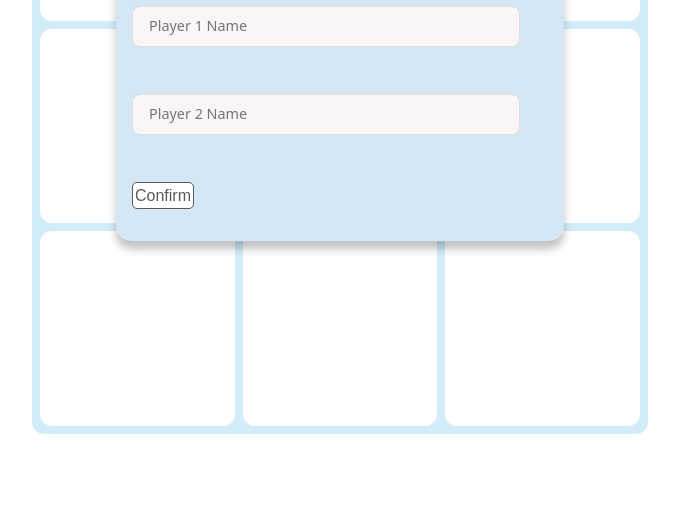
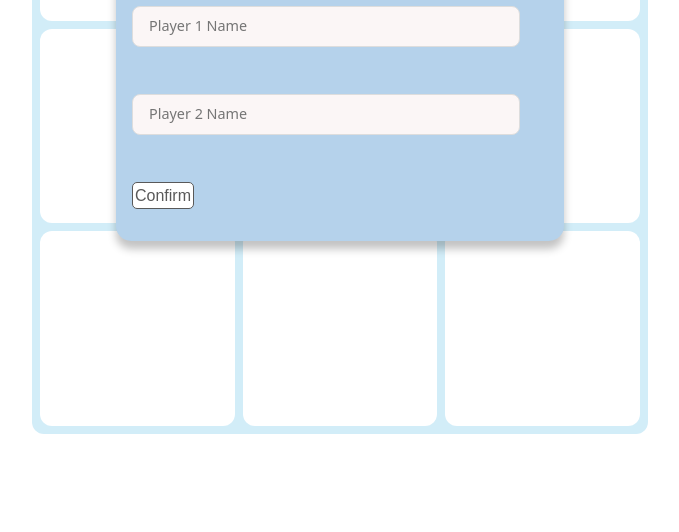
Before and after one commit to Decoldest/tic-tac-toe, a plain HTML site: page index.html in a window 1280 px wide. Shown: the part 268-800 px from the top of the page, without its empty margins (300-979 px from the left). Drawn offline with Linux system fonts and the light colour scheme.

Commit message:
Alter modal colour

```diff
--- a/app.js
+++ b/app.js
@@ -36,6 +36,7 @@ const gameBoard = (function() {
   };
 
   return { addMoveToBoard, getBoard, resetBoard };
+
 })();
 
 const gameControl = (function() {
@@ -209,5 +210,4 @@ const startRound = (function() {
     addPlayersToGame(playerNames)
     addBoardListener();
   }
-
 })();
--- a/style.css
+++ b/style.css
@@ -5,7 +5,7 @@
   --div-button-color: white;
   --div-hover-color: rgb(240, 247, 255);
   --board-background-colour: rgb(210, 237, 248);
-  --modal-colour: rgb(213, 230, 245);
+  --modal-colour: rgb(181, 210, 235);
   --modal-text: rgb(56, 56, 56);
   --button-color: rgb(89, 89, 89);
 }
```
